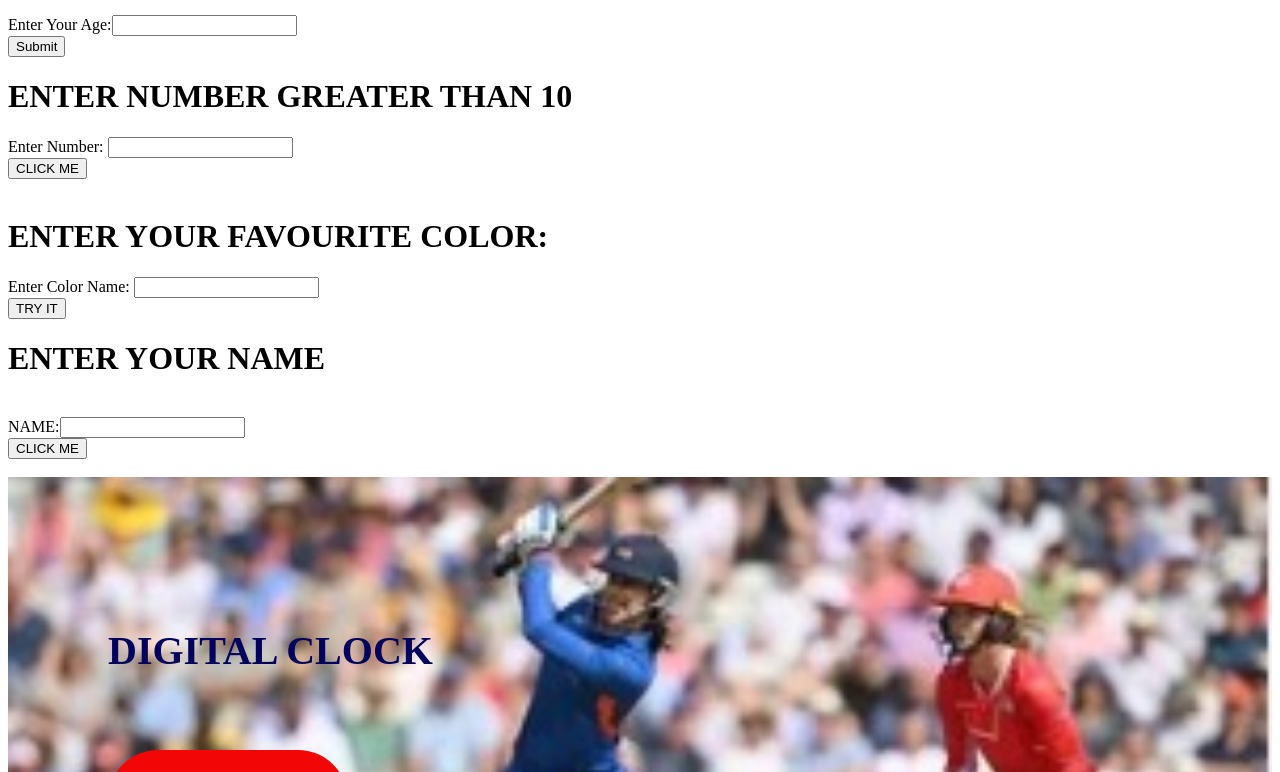
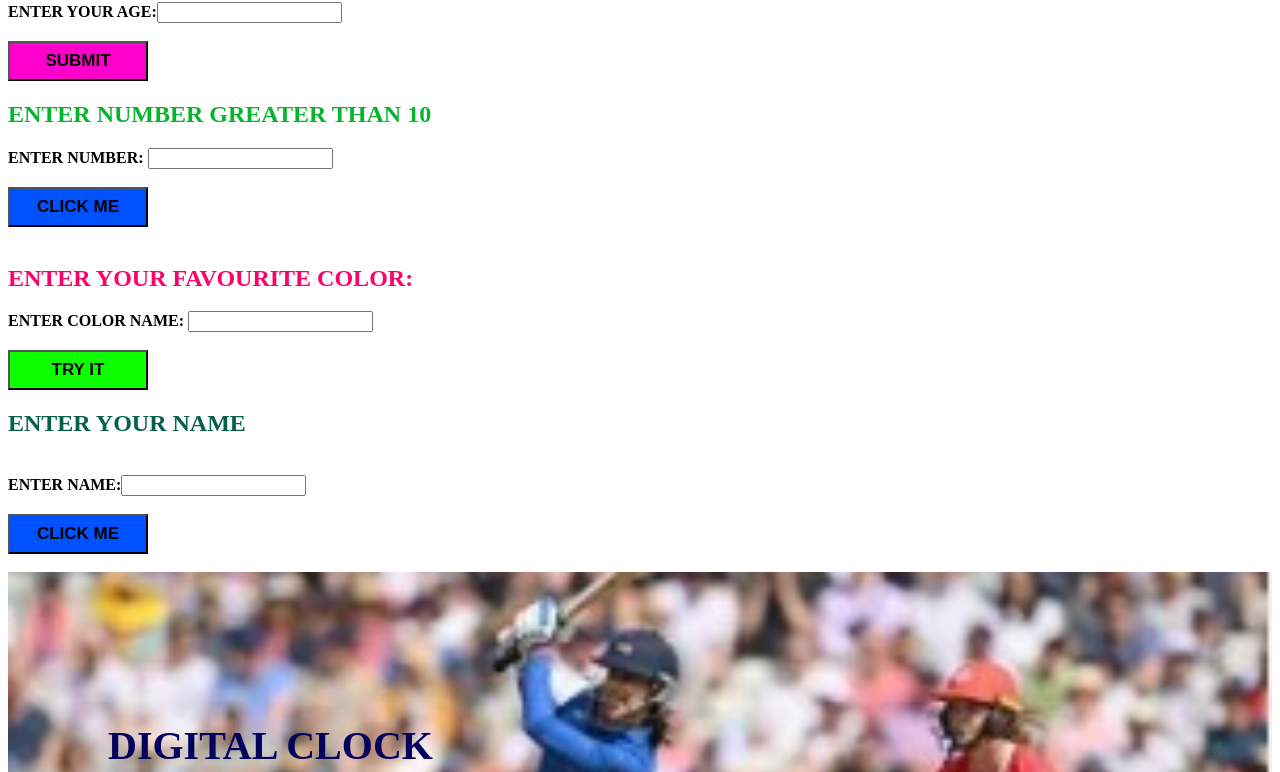
Before and after one commit to sahirahamed/javascript, a plain HTML site: page index.html in a window 1280 px wide. Shown: the part 641-1413 px from the top of the page. Drawn offline with Linux system fonts and the light colour scheme.

Commit message:
files added successfully

```diff
--- a/index.html
+++ b/index.html
@@ -22,6 +22,7 @@
     </div>
 </div>
 <!--  -->
+<section>
 <div class="calculation">
 <span class="minus">-</span>
 <span class="number">1</span>
@@ -29,17 +30,20 @@
 
 </div>
 <button class="reset">RESET</button>
+</section>
 <!--  -->
 <br>
+<section>
+<h1 style="color:rgb(0, 136, 255) ;">VOTERS LIST</h1>
+<b>ENTER YOUR AGE:</b><input id="numb">
 <br>
-<h1>VOTERS LIST</h1>
-Enter Your Age:<input id="numb">
 <br>
-<button onclick="age()" id="submit">Submit</button>
+<button onclick="age()" id="submit">SUBMIT</button>
 <br>
-<h1>ENTER NUMBER GREATER THAN 10</h1>
-Enter Number:
+<h1 style="color:rgb(8, 180, 46);">ENTER NUMBER GREATER THAN 10</h1>
+<b>ENTER NUMBER:</b>
 <input id="lucky">
+<br>
 <br>
 <button onclick="favourite()" id="click">CLICK ME</button>
 
@@ -47,24 +51,26 @@ Enter Number:
 <div id="demo"></div>
 
 <br>
-<h1>ENTER YOUR FAVOURITE COLOR:</h1>
+<h1 style="color:rgb(255, 0, 106);">ENTER YOUR FAVOURITE COLOR:</h1>
 
 
-Enter Color Name:
+<b>ENTER COLOR NAME:</b>
 <input id="color">
 <br>
-<button onclick="rainbow()">TRY IT</button>
+<br>
+<button onclick="rainbow()" id="try">TRY IT</button>
 <div id="star"></div>
 
-<h1>ENTER YOUR NAME</h1>
+<h1 style="color:rgb(5, 97, 75) ;">ENTER YOUR NAME</h1>
 <br>
-NAME:<input id="aadhar">
+<b>ENTER NAME:</b><input id="aadhar">
 <br>
-<button onclick="identity()">CLICK ME</button>
+<br>
+<button onclick="identity()" id="click">CLICK ME</button>
 <div id="input"></div>
 
 <br>
-
+</section>
 <div class="container">
 <h1>DIGITAL CLOCK</h1>
 <div id="clock">
--- a/style.css
+++ b/style.css
@@ -1,3 +1,9 @@
+/* * {
+  margin: 0;
+  padding: 0;
+  box-sizing: border-box;
+} */
+
 .btn-add {
   color: rgb(250, 241, 237);
   height: 50px;
@@ -181,36 +187,26 @@
   flex-direction: row;
 }
 
-.square {
-  height: 50px;
-  width: 50px;
-  background-color: blueviolet;
-  display: none;
+#submit {
+  height: 40px;
+  width: 140px;
+  background-color: rgb(255, 0, 204);
+  font-size: 17px;
+  font-weight: bold;
 }
-.circle {
-  height: 100px;
-  width: 100px;
-  border-radius: 20px;
-  background-color: blueviolet;
-  display: none;
+#click {
+  height: 40px;
+  width: 140px;
+  background-color: rgb(0, 81, 255);
+  font-size: 17px;
+  font-weight: bold;
 }
-#red-div {
-  height: 100px;
-  width: 100px;
-  background-color: red;
-}
-#yellow-div {
-  height: 100px;
-  width: 100px;
-  background-color: yellow;
-}
-#green-div {
-  height: 100px;
-  width: 100px;
-  background-color: green;
-}
-.flex {
-  display: flex;
+#try {
+  height: 40px;
+  width: 140px;
+  background-color: rgb(13, 255, 0);
+  font-size: 17px;
+  font-weight: bold;
 }
 .container {
   height: 600px;
```
